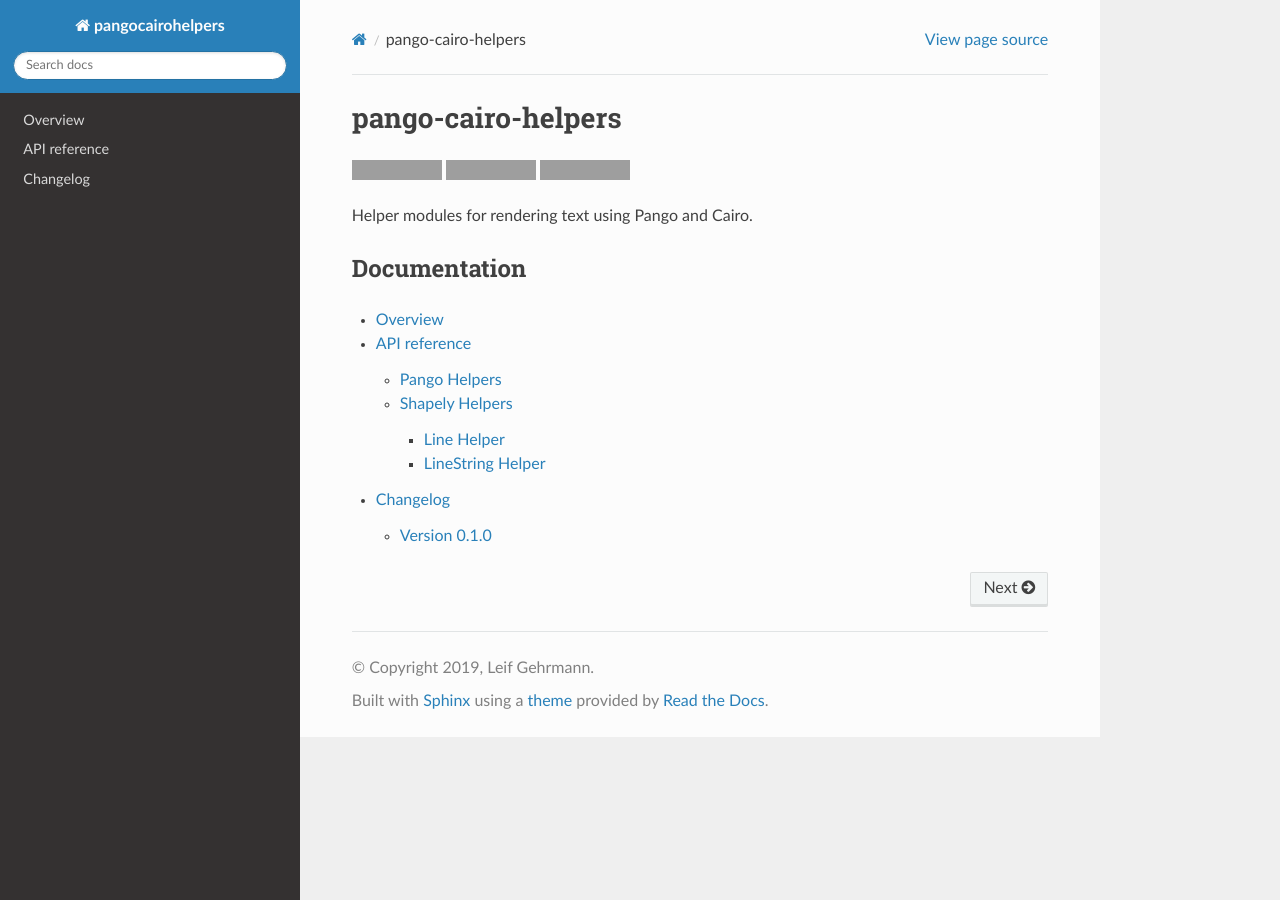
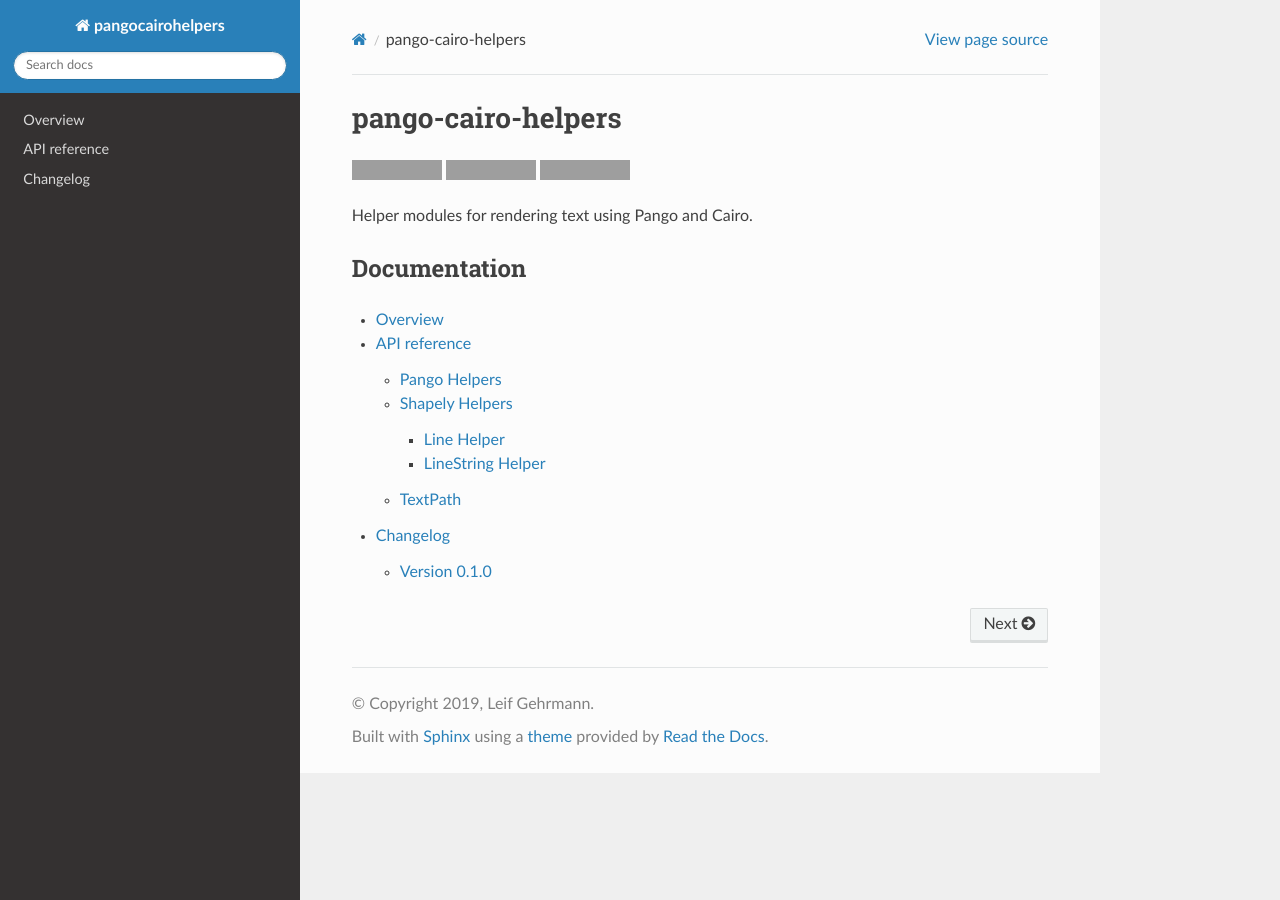
Before and after one commit to leifgehrmann/pango-cairo-helpers, a Sphinx documentation site: the page built from docs/index.rst, in a window 1280 px wide. Built offline with Sphinx 7.4.7 and the Read the Docs theme 2.0.0, drawn with Linux system fonts in a browser that asks for light colours; grey boxes are pictures that could not be loaded.

```diff
--- a/docs/modules.rst
+++ b/docs/modules.rst
@@ -20,3 +20,8 @@ LineString Helper
 -----------------
 
 .. automodule:: pangocairohelpers.line_string_helper
+
+TextPath
+________
+
+.. automodule:: pangocairohelpers.text_path
```
